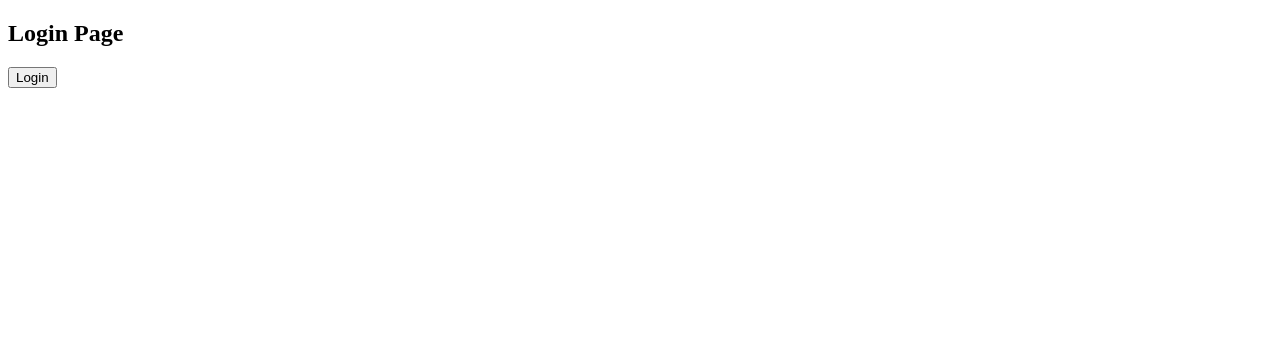
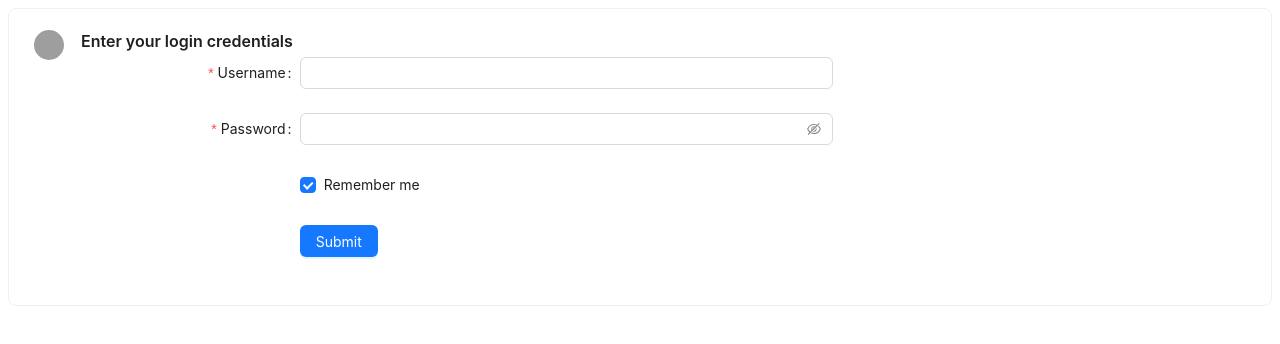
Before and after one commit to FullstackRakibul/electionApp, a React (Vite) app: page /#/login in a window 1280 px wide. Shown: the top 344 px of the page. Built offline with nearby package versions, Linux system fonts and the light colour scheme; grey boxes are pictures that could not be loaded.

Commit message:
login form added

```diff
--- a/src/layouts/login/index.tsx
+++ b/src/layouts/login/index.tsx
@@ -1,4 +1,15 @@
+import { Card ,Avatar, Row, Col ,  Button, Checkbox, Form, Input  } from "antd";
+import Meta from "antd/es/card/Meta";
 import { useNavigate } from "react-router-dom";
+import type { FormProps } from 'antd';
+
+
+type FieldType = {
+  username?: string;
+  password?: string;
+  remember?: string;
+};
+
 
 const Login = () => {
    const navigate = useNavigate();
@@ -7,10 +18,70 @@ const Login = () => {
     localStorage.setItem('token', '123456');
     navigate('/core/dashboard');
   };
+
+
+  const onFinish: FormProps<FieldType>['onFinish'] = (values) => {
+  console.log('Success:', values);
+  };
+
+const onFinishFailed: FormProps<FieldType>['onFinishFailed'] = (errorInfo) => {
+  console.log('Failed:', errorInfo);
+  };
+
+
   return (
     <>
-      <h2>Login Page</h2>
-      <button onClick={handleLogin}>Login</button>
+      <Row gutter={16}>
+        <Col span={24}>
+            <Card>
+              <Meta
+              title="Enter your login credentials"
+              avatar={<Avatar src="https://www.creativefabrica.com/wp-content/uploads/2021/08/02/User-Login-Icon-Graphics-15383923-1-1-580x374.jpg" />}
+              >
+              </Meta>
+                 <Form
+                    name="basic"
+                    labelCol={{ span: 8 }}
+                    wrapperCol={{ span: 16 }}
+                    style={{ maxWidth: 800 }}
+                    initialValues={{ remember: true }}
+                    onFinish={onFinish}
+                    onFinishFailed={onFinishFailed}
+                    autoComplete="off"
+                  >
+                    <Form.Item<FieldType>
+                      label="Username"
+                      name="username"
+                      rules={[{ required: true, message: 'Please input your username!' }]}
+                    >
+                      <Input />
+                    </Form.Item>
+
+                    <Form.Item<FieldType>
+                      label="Password"
+                      name="password"
+                      rules={[{ required: true, message: 'Please input your password!' }]}
+                    >
+                      <Input.Password />
+                    </Form.Item>
+
+                    <Form.Item<FieldType>
+                      name="remember"
+                      valuePropName="checked"
+                      wrapperCol={{ offset: 8, span: 16 }}
+                    >
+                      <Checkbox>Remember me</Checkbox>
+                    </Form.Item>
+
+                    <Form.Item wrapperCol={{ offset: 8, span: 16 }}>
+                      <Button type="primary" htmlType="submit">
+                        Submit
+                      </Button>
+                    </Form.Item>
+                  </Form>
+          </Card>
+        </Col>
+      </Row>
     </>
   )
 }
--- a/src/main.tsx
+++ b/src/main.tsx
@@ -2,7 +2,6 @@ import React from 'react'
 import ReactDOM from 'react-dom/client'
 import App from './App.tsx'
 import './index.css'
-import { HashRouter } from 'react-router-dom'
 
 ReactDOM.createRoot(document.getElementById('root')!).render(
   <React.StrictMode>
```
